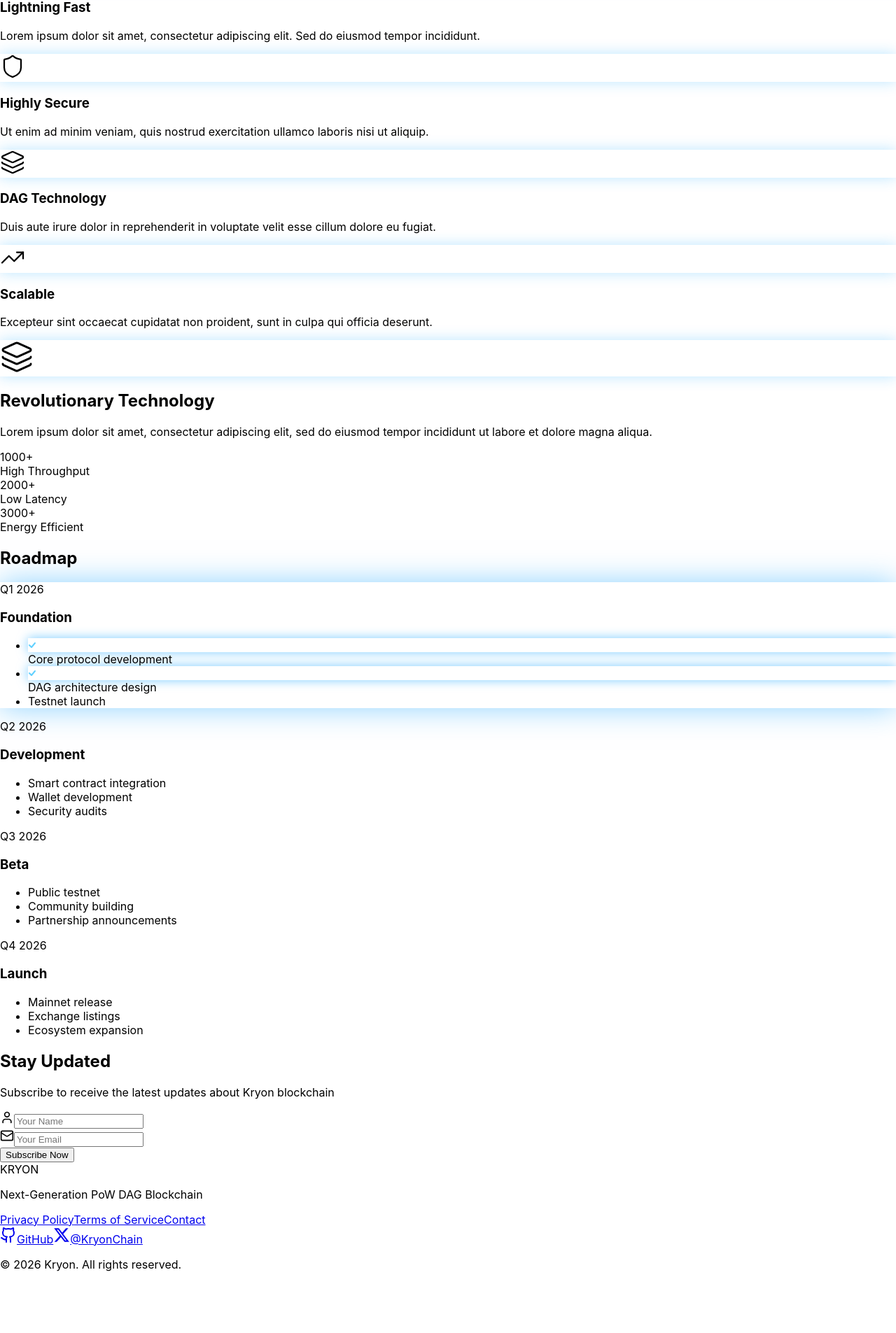
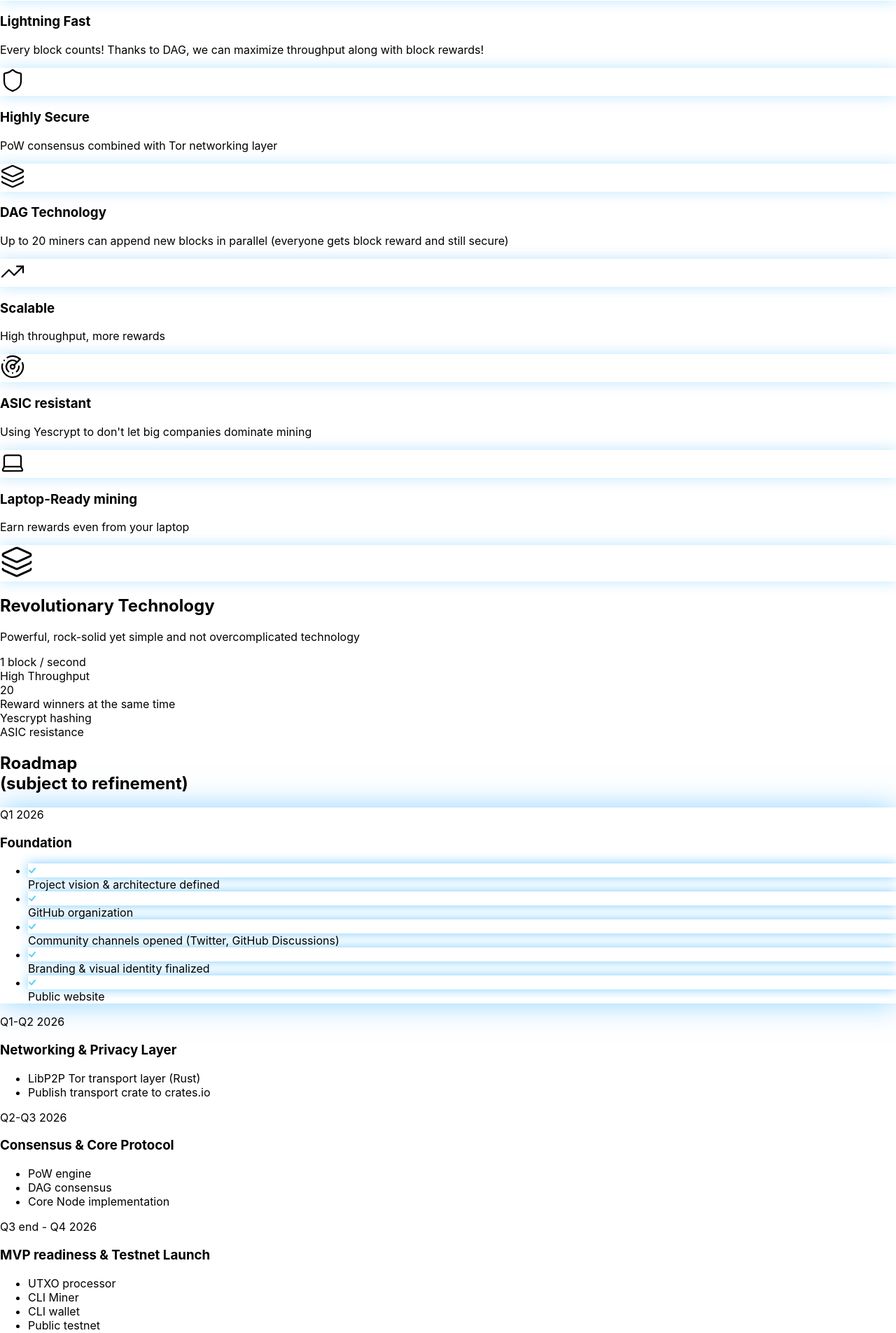
Before and after one commit to kryonchain/website, a React (Create React App) app: page / in a window 1280 px wide. Shown: the part 647-2552 px from the top of the page at 70% size. Before the commit the page ends 2480 px from the top, so only its background shows below. Built offline with nearby package versions, Linux system fonts and the light colour scheme.

Commit message:
updated website

```diff
--- a/package.json
+++ b/package.json
@@ -1,6 +1,7 @@
 {
   "name": "website",
   "version": "0.1.0",
+  "homepage": "https://kryonchain.github.io/website",
   "private": true,
   "dependencies": {
     "@lucide/lab": "^0.1.2",
@@ -21,6 +22,8 @@
     "web-vitals": "^2.1.4"
   },
   "scripts": {
+    "predeploy": "npm run build",
+    "deploy": "gh-pages -d build",
     "start": "react-scripts start",
     "build": "react-scripts build",
     "test": "react-scripts test",
@@ -40,6 +43,7 @@
   },
   "devDependencies": {
     "@tailwindcss/postcss": "^4.1.18",
+    "gh-pages": "^6.3.0",
     "postcss": "^8.5.6",
     "tailwindcss": "^4.1.18"
   }
--- a/public/index.html
+++ b/public/index.html
@@ -4,10 +4,10 @@
     <meta charset="utf-8" />
     <link rel="icon" href="%PUBLIC_URL%/favicon.ico" />
     <meta name="viewport" content="width=device-width, initial-scale=1" />
-    <meta name="theme-color" content="#000000" />
+    <meta name="theme-color" content="#2860ab"/>
     <meta
       name="description"
-      content="Kryon - the next generation PoW DAG blockchain"
+      content="Kryon - A Privacy-First DAG Blockchain Built in Rust"
     />
     <link rel="apple-touch-icon" href="%PUBLIC_URL%/logo192.png" />
     <!--
@@ -24,7 +24,26 @@
       work correctly both with client-side routing and a non-root public URL.
       Learn how to configure a non-root public URL by running `npm run build`.
     -->
-    <title>Kryon - the next generation PoW DAG blockchain</title>
+    <title>Kryon - A Privacy-First DAG Blockchain Built in Rust</title>
+    <script>
+      function subscribeFormCallback() {
+        window.senderForms.render("e0R7RK");
+      }
+    </script>
+    <script>
+      (function (s, e, n, d, er) {
+        s['Sender'] = er;
+        s[er] = s[er] || function () {
+          (s[er].q = s[er].q || []).push(arguments)
+        }, s[er].l = 1 * new Date();
+        var a = e.createElement(n),
+                m = e.getElementsByTagName(n)[0];
+        a.async = 1;
+        a.src = d;
+        m.parentNode.insertBefore(a, m)
+      })(window, document, 'script', 'https://cdn.sender.net/accounts_resources/universal.js?explicit=true&onload=subscribeFormCallback', 'sender');
+      sender('a963491c076628')
+    </script>
   </head>
   <body>
     <noscript>You need to enable JavaScript to run this app.</noscript>
--- a/src/App.tsx
+++ b/src/App.tsx
@@ -6,13 +6,10 @@ import { RoadmapSection } from './sections/RoadmapSection';
 import { SubscribeSection } from './sections/SubscribeSection';
 import { Footer } from './sections/Footer';
 import { features, roadmapData, techStats } from './data/config';
-import { FormData } from './types';
 import './App.css';
 
 const App: React.FC = () => {
     const [scrollY, setScrollY] = useState<number>(0);
-    const [formData, setFormData] = useState<FormData>({ name: '', email: '' });
-    const [submitted, setSubmitted] = useState<boolean>(false);
     const featuresRef = useRef<HTMLElement>(null);
 
     useEffect(() => {
@@ -25,29 +22,14 @@ const App: React.FC = () => {
         featuresRef.current?.scrollIntoView({ behavior: 'smooth', block: 'start' });
     };
 
-    const handleSubmit = () => {
-        if (formData.name && formData.email) {
-            setSubmitted(true);
-            setTimeout(() => {
-                setSubmitted(false);
-                setFormData({ name: '', email: '' });
-            }, 3000);
-        }
-    };
-
     return (
         <div className="bg-gradient-to-b from-gray-900 via-blue-950 to-gray-900 text-white min-h-screen">
-            <HeroSection scrollY={scrollY} onGetStartedClick={scrollToFeatures} />
-            <FeaturesSection features={features} featuresRef={featuresRef} />
-            <TechnologySection techStats={techStats} />
-            <RoadmapSection roadmapData={roadmapData} />
-            <SubscribeSection
-                formData={formData}
-                submitted={submitted}
-                onFormChange={setFormData}
-                onSubmit={handleSubmit}
-            />
-            <Footer />
+            <HeroSection scrollY={scrollY} onGetStartedClick={scrollToFeatures}/>
+            <FeaturesSection features={features} featuresRef={featuresRef}/>
+            <TechnologySection techStats={techStats}/>
+            <RoadmapSection roadmapData={roadmapData}/>
+            <SubscribeSection />
+            <Footer/>
         </div>
     );
 };
--- a/src/data/config.ts
+++ b/src/data/config.ts
@@ -1,26 +1,36 @@
-import { Zap, Shield, Layers, TrendingUp } from 'lucide-react';
+import {Zap, Shield, Layers, TrendingUp, Radar, Laptop} from 'lucide-react';
 import { Feature, RoadmapPhase, TechStat } from '../types';
 
 export const features: Feature[] = [
     {
         icon: Zap,
         title: 'Lightning Fast',
-        desc: 'Lorem ipsum dolor sit amet, consectetur adipiscing elit. Sed do eiusmod tempor incididunt.'
+        desc: 'Every block counts! Thanks to DAG, we can maximize throughput along with block rewards!'
     },
     {
         icon: Shield,
         title: 'Highly Secure',
-        desc: 'Ut enim ad minim veniam, quis nostrud exercitation ullamco laboris nisi ut aliquip.'
+        desc: 'PoW consensus combined with Tor networking layer'
     },
     {
         icon: Layers,
         title: 'DAG Technology',
-        desc: 'Duis aute irure dolor in reprehenderit in voluptate velit esse cillum dolore eu fugiat.'
+        desc: 'Up to 20 miners can append new blocks in parallel (everyone gets block reward and still secure)'
     },
     {
         icon: TrendingUp,
         title: 'Scalable',
-        desc: 'Excepteur sint occaecat cupidatat non proident, sunt in culpa qui officia deserunt.'
+        desc: "High throughput, more rewards"
+    },
+    {
+        icon: Radar,
+        title: 'ASIC resistant',
+        desc: "Using Yescrypt to don't let big companies dominate mining"
+    },
+    {
+        icon: Laptop,
+        title: 'Laptop-Ready mining',
+        desc: "Earn rewards even from your laptop"
     }
 ];
 
@@ -29,42 +39,55 @@ export const roadmapData: RoadmapPhase[] = [
         phase: 'Q1 2026',
         title: 'Foundation',
         items: [
-            { text: 'Core protocol development', completed: true },
-            { text: 'DAG architecture design', completed: true },
-            { text: 'Testnet launch', completed: false }
+            { text: 'Project vision & architecture defined', completed: true },
+            { text: 'GitHub organization', completed: true },
+            { text: 'Community channels opened (Twitter, GitHub Discussions)', completed: true },
+            { text: 'Branding & visual identity finalized', completed: true },
+            { text: 'Public website', completed: true },
         ]
     },
     {
-        phase: 'Q2 2026',
-        title: 'Development',
+        phase: 'Q1-Q2 2026',
+        title: 'Networking & Privacy Layer',
         items: [
-            { text: 'Smart contract integration', completed: false },
-            { text: 'Wallet development', completed: false },
-            { text: 'Security audits', completed: false }
+            { text: 'LibP2P Tor transport layer (Rust)', completed: false },
+            { text: 'Publish transport crate to crates.io', completed: false },
         ]
     },
     {
-        phase: 'Q3 2026',
-        title: 'Beta',
+        phase: 'Q2-Q3 2026',
+        title: 'Consensus & Core Protocol',
         items: [
-            { text: 'Public testnet', completed: false },
-            { text: 'Community building', completed: false },
-            { text: 'Partnership announcements', completed: false }
+            { text: 'PoW engine', completed: false },
+            { text: 'DAG consensus', completed: false },
+            { text: 'Core Node implementation', completed: false },
         ]
     },
     {
-        phase: 'Q4 2026',
-        title: 'Launch',
+        phase: 'Q3 end - Q4 2026',
+        title: 'MVP readiness & Testnet Launch',
         items: [
-            { text: 'Mainnet release', completed: false },
-            { text: 'Exchange listings', completed: false },
-            { text: 'Ecosystem expansion', completed: false }
+            { text: 'UTXO processor', completed: false },
+            { text: 'CLI Miner', completed: false },
+            { text: 'CLI wallet', completed: false },
+            { text: 'Public testnet', completed: false },
+            { text: 'MVP readiness', completed: false },
+        ]
+    },
+    {
+        phase: 'Post-MVP',
+        title: 'Mainnet launch',
+        items: [
+            { text: 'Fixing Testnet issues', completed: false },
+            { text: 'GUI Wallet', completed: false },
+            { text: 'GUI Miner', completed: false },
+            { text: 'Public Mainnet', completed: false },
         ]
     }
 ];
 
 export const techStats: TechStat[] = [
-    { value: '1000+', label: 'High Throughput' },
-    { value: '2000+', label: 'Low Latency' },
-    { value: '3000+', label: 'Energy Efficient' }
+    { value: '1 block / second', label: 'High Throughput' },
+    { value: '20', label: 'Reward winners at the same time' },
+    { value: 'Yescrypt hashing', label: 'ASIC resistance' },
 ];
--- a/src/sections/Footer.tsx
+++ b/src/sections/Footer.tsx
@@ -9,11 +9,9 @@ export const Footer: React.FC = () => {
                 <div className="text-3xl font-bold mb-4 bg-gradient-to-r from-blue-400 to-blue-600 bg-clip-text text-transparent">
                     KRYON
                 </div>
-                <p className="text-gray-400 mb-4">Next-Generation PoW DAG Blockchain</p>
+                <p className="text-gray-400 mb-4">A Privacy-First DAG Blockchain Built in Rust</p>
                 <div className="flex justify-center gap-6 text-sm text-gray-500 mb-6">
-                    <a href="#" className="hover:text-blue-400 transition-colors">Privacy Policy</a>
-                    <a href="#" className="hover:text-blue-400 transition-colors">Terms of Service</a>
-                    <a href="#" className="hover:text-blue-400 transition-colors">Contact</a>
+                    <a href="mailto:info@kryonchain.com" className="hover:text-blue-400 transition-colors">Contact</a>
                 </div>
                 <div className="flex justify-center gap-6 mb-6">
                     <a
--- a/src/sections/HeroSection.tsx
+++ b/src/sections/HeroSection.tsx
@@ -36,18 +36,18 @@ export const HeroSection: React.FC<HeroSectionProps> = ({ scrollY, onGetStartedC
                 <h1 className="text-7xl font-bold mb-6 bg-gradient-to-r from-blue-400 via-blue-300 to-blue-500 bg-clip-text text-transparent">
                     KRYON
                 </h1>
-                <p className="text-2xl mb-8 text-blue-200">Next-Generation PoW DAG Blockchain</p>
+                <p className="text-2xl mb-8 text-blue-200">A Privacy-First DAG Blockchain Built in Rust</p>
                 <p className="text-lg text-gray-300 max-w-2xl mx-auto mb-12">
-                    Revolutionizing distributed ledger technology with unprecedented speed, security, and scalability through our innovative DAG architecture.
+                    Tor-based networking combined with PoW-secured DAG consensus, designed for long-term sustainability.
                 </p>
 
                 <div className="flex gap-4 justify-center flex-wrap mb-16">
                     <PrimaryButton onClick={onGetStartedClick}>
                         Get Started
                     </PrimaryButton>
-                    <SecondaryButton onClick={onGetStartedClick}>
-                        Learn More
-                    </SecondaryButton>
+                </div>
+
+                <div className="flex gap-4 justify-center flex-wrap mb-16">
                     <SocialButton href="https://github.com/kryonchain" icon={() => <Github size={20} />} theme="github">
                         GitHub
                     </SocialButton>
--- a/src/sections/RoadmapSection.tsx
+++ b/src/sections/RoadmapSection.tsx
@@ -11,8 +11,9 @@ export const RoadmapSection: React.FC<RoadmapSectionProps> = ({ roadmapData }) =
         <section className="py-20 px-4">
             <div className="max-w-6xl mx-auto">
                 <h2 className="text-5xl font-bold text-center mb-16 bg-gradient-to-r from-blue-400 to-blue-600 bg-clip-text text-transparent">
-                    Roadmap
-                </h2>    <div className="relative">
+                    Roadmap<br />(subject to refinement)
+                </h2>
+                <div className="relative">
                 <div className="absolute left-1/2 transform -translate-x-1/2 w-1 h-full bg-gradient-to-b from-blue-500 via-blue-600 to-blue-700" />      {roadmapData.map((item, idx) => (
                 <RoadmapItem
                     key={idx}
--- a/src/sections/SubscribeSection.tsx
+++ b/src/sections/SubscribeSection.tsx
@@ -1,77 +1,15 @@
 import React from 'react';
-import { Mail, User } from 'lucide-react';
-import { FormData } from '../types';
 import AnimatedSection from "../components/AnimatedSection/AnimatedSection";
 
 interface SubscribeSectionProps {
-    formData: FormData;
-    submitted: boolean;
-    onFormChange: (data: FormData) => void;
-    onSubmit: () => void;
 }
 
-export const SubscribeSection: React.FC<SubscribeSectionProps> = ({
-                                                                      formData,
-                                                                      submitted,
-                                                                      onFormChange,
-                                                                      onSubmit
-                                                                  }) => {
+export const SubscribeSection: React.FC<SubscribeSectionProps> = ({}) => {
     return (
         <section className="py-12 px-4">
             <div className="max-w-2xl mx-auto">
                 <AnimatedSection>
-                    <div className="relative p-12 rounded-3xl bg-gradient-to-br from-blue-900/50 to-blue-950/50 border border-blue-500/30 backdrop-blur overflow-hidden">
-                        {/* Glowing pulsating background effect */}
-                        <div className="absolute inset-0 bg-gradient-to-br from-blue-500/10 to-blue-600/10 animate-pulse" />
-                        <div className="absolute -top-20 -right-20 w-40 h-40 bg-blue-500 rounded-full blur-3xl opacity-20 animate-pulse" />
-                        <div className="absolute -bottom-20 -left-20 w-40 h-40 bg-blue-600 rounded-full blur-3xl opacity-20 animate-pulse" style={{ animationDelay: '1s' }} />
-
-                        <div className="relative z-10">
-                            <h2 className="text-4xl font-bold text-center mb-4 bg-gradient-to-r from-blue-400 to-blue-600 bg-clip-text text-transparent">
-                                Stay Updated
-                            </h2>
-                            <p className="text-center text-gray-300 mb-8">
-                                Subscribe to receive the latest updates about Kryon blockchain
-                            </p>
-
-                            {submitted ? (
-                                <div className="text-center py-8 text-green-400 text-xl animate-fadeIn">
-                                    ✓ Thank you for subscribing!
-                                </div>
-                            ) : (
-                                <div className="space-y-4">
-                                    <div className="relative">
-                                        <User className="absolute left-4 top-1/2 transform -translate-y-1/2 text-blue-400" size={20} />
-                                        <input
-                                            type="text"
-                                            placeholder="Your Name"
-                                            value={formData.name}
-                                            onChange={(e) => onFormChange({ ...formData, name: e.target.value })}
-                                            className="w-full pl-12 pr-4 py-4 bg-blue-950/50 border border-blue-500/30 rounded-xl focus:outline-none focus:border-blue-400 transition-all text-white placeholder-gray-400"
-                                        />
-                                    </div>
-
-                                    <div className="relative">
-                                        <Mail className="absolute left-4 top-1/2 transform -translate-y-1/2 text-blue-400" size={20} />
-                                        <input
-                                            type="email"
-                                            placeholder="Your Email"
-                                            value={formData.email}
-                                            onChange={(e) => onFormChange({ ...formData, email: e.target.value })}
-                                            className="w-full pl-12 pr-4 py-4 bg-blue-950/50 border border-blue-500/30 rounded-xl focus:outline-none focus:border-blue-400 transition-all text-white placeholder-gray-400"
-                                        />
-                                    </div>
-
-                                    <button
-                                        onClick={onSubmit}
-                                        className="w-full py-4 bg-gradient-to-r from-blue-500 to-blue-600 rounded-xl font-semibold hover:from-blue-600 hover:to-blue-700 transition-all transform hover:scale-105 shadow-lg shadow-blue-500/50"
-                                    >
-                                        Subscribe Now
-                                    </button>
-                                </div>
-                            )}
-                        </div>
-                    </div>
+                    <div style={{textAlign: "center"}} className={"sender-form-field"} data-sender-form-id={"e0R7RK"}></div>
                 </AnimatedSection>
             </div>
         </section>
--- a/src/sections/TechnologySection.tsx
+++ b/src/sections/TechnologySection.tsx
@@ -24,7 +24,7 @@ export const TechnologySection: React.FC<TechnologySectionProps> = ({ techStats
 
                 <AnimatedSection delay={100}>
                     <p className="text-center text-xl text-gray-300 mb-16 max-w-3xl mx-auto">
-                        Lorem ipsum dolor sit amet, consectetur adipiscing elit, sed do eiusmod tempor incididunt ut labore et dolore magna aliqua.
+                        Powerful, rock-solid yet simple and not overcomplicated technology
                     </p>
                 </AnimatedSection>
 
```
Also changed, not shown: public/manifest.json, 1 other file (tests, documents, lock files or other folders).
